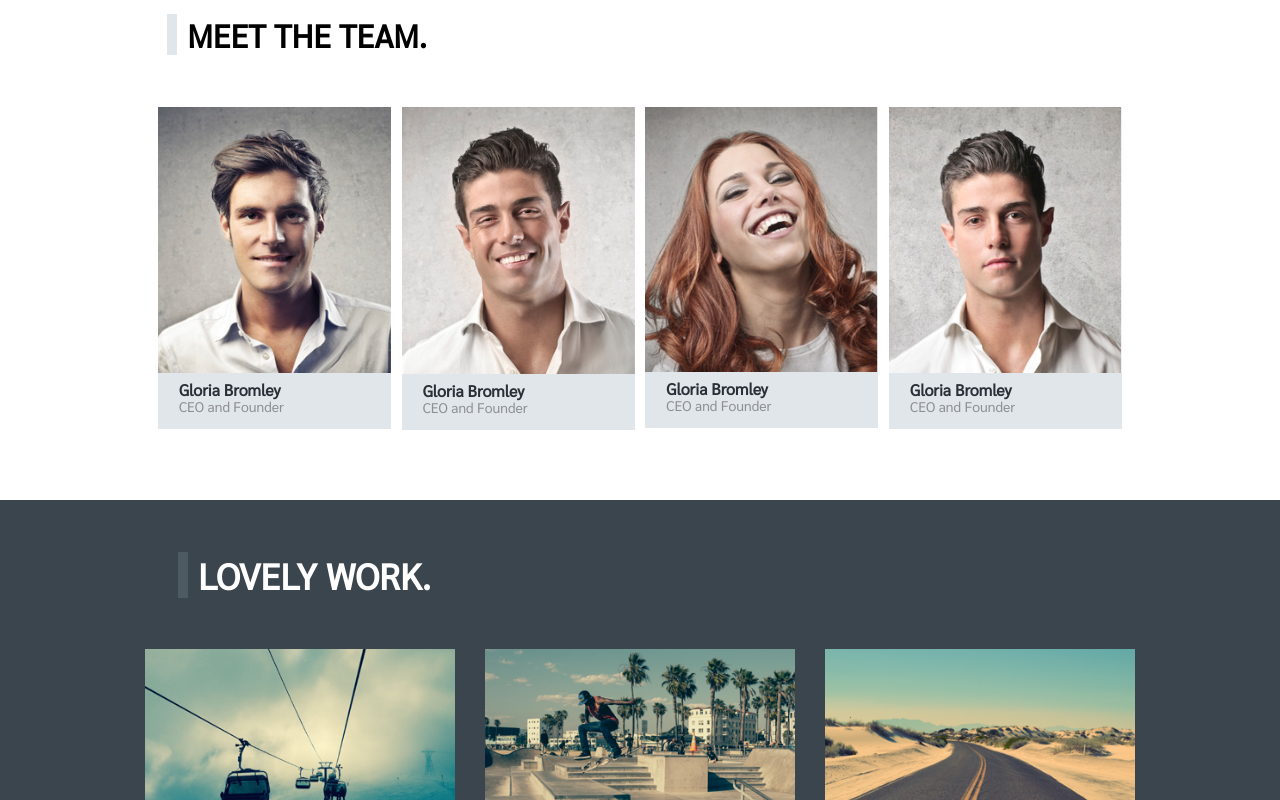
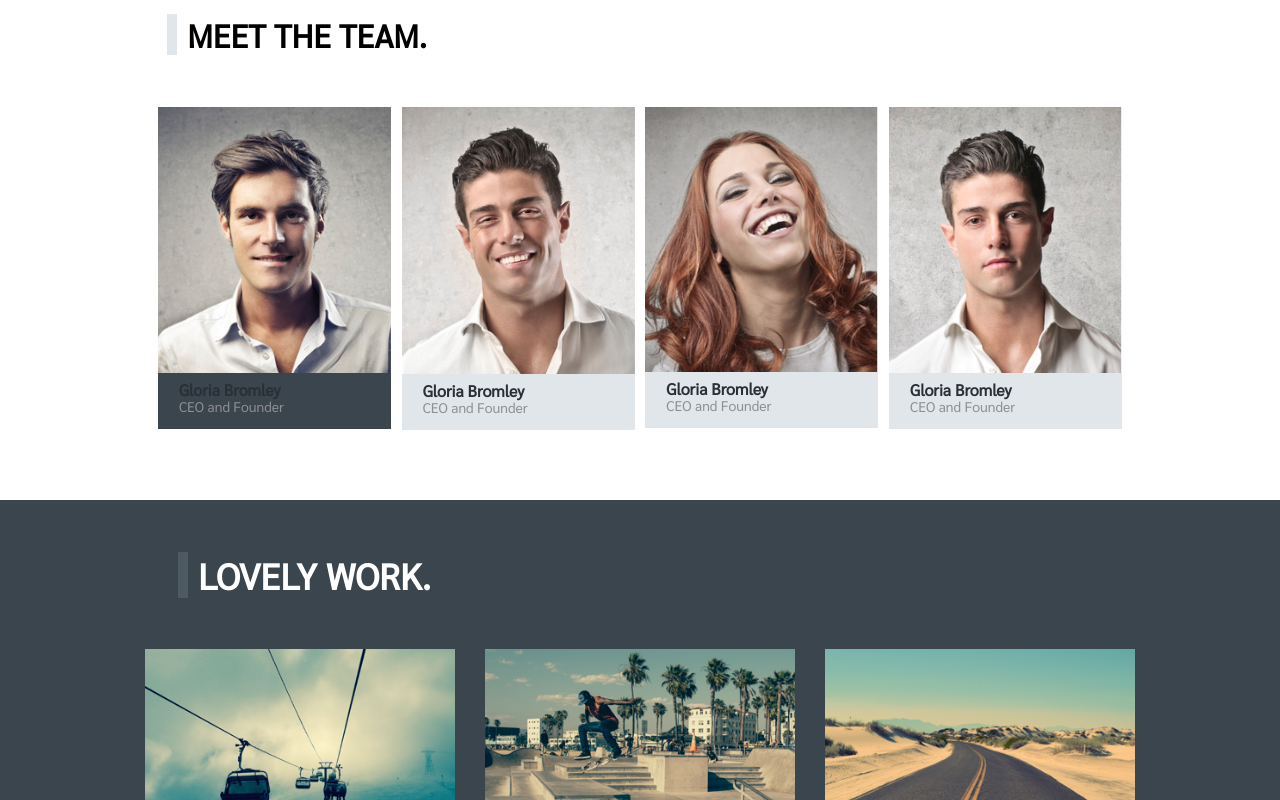
Before and after one commit to MadhanM282/quolam, a plain HTML site: page index.html in a window 1280 px wide. In both pictures the pointer is over the element 274 px from the left and 1701 px from the top of the page. Shown: the part 1301-2101 px from the top of the page. Drawn offline with Linux system fonts and the light colour scheme; files whose address does not match are found by name.

Commit message:
added span

```diff
--- a/index.css
+++ b/index.css
@@ -192,6 +192,12 @@ nav {
   padding-left: 20px;
 }
 
+.teamImages > div > div:hover {
+
+  background-color: #3a454d;
+
+}
+
 .teamImages > div > div > p:nth-child(1) {
   font-size: 16px;
   color: #292f36;
@@ -204,6 +210,7 @@ nav {
   color: #8d8f92;
   font-weight: 400;
 }
+
 /* images */
 
 .images {
```
